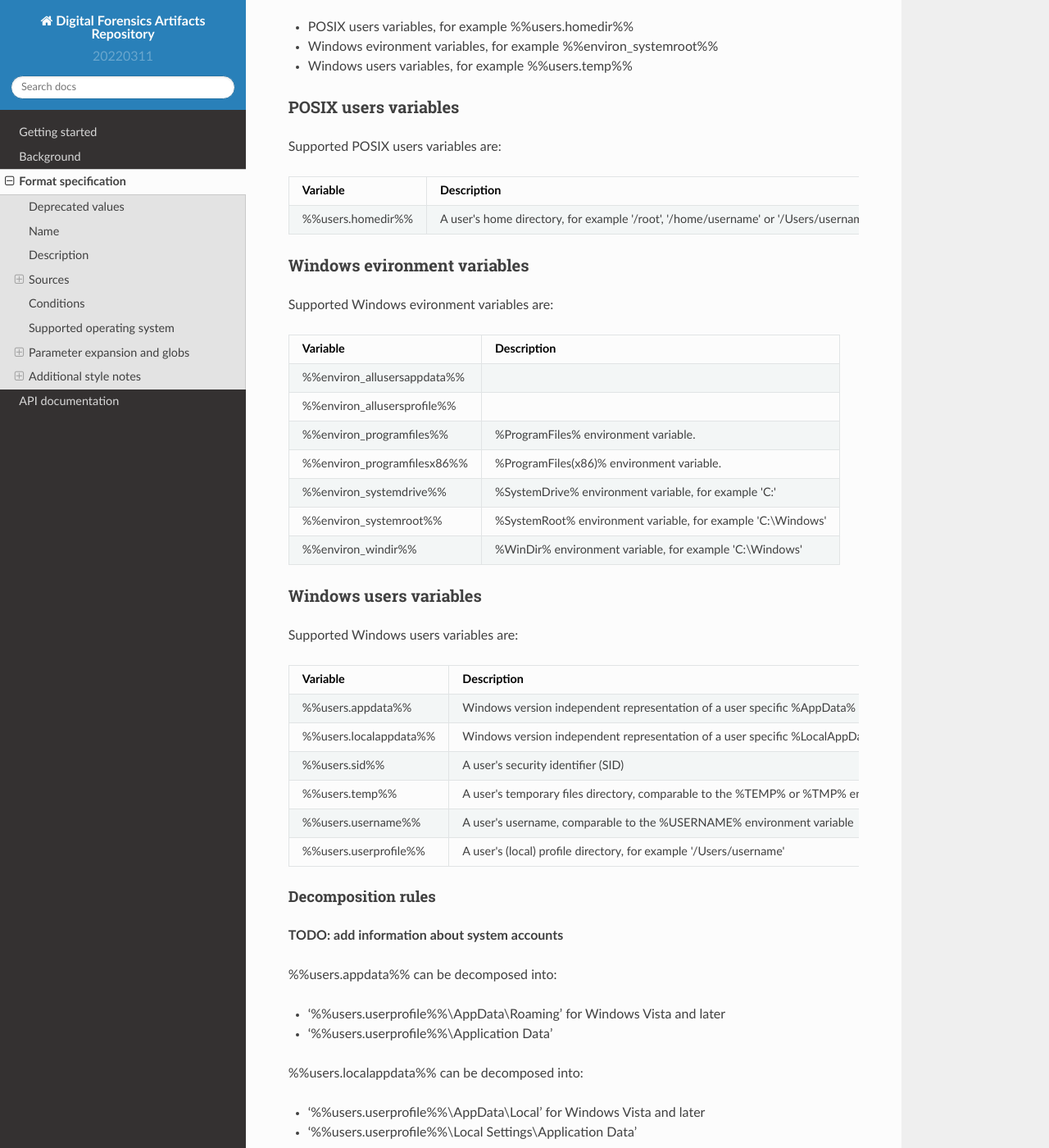
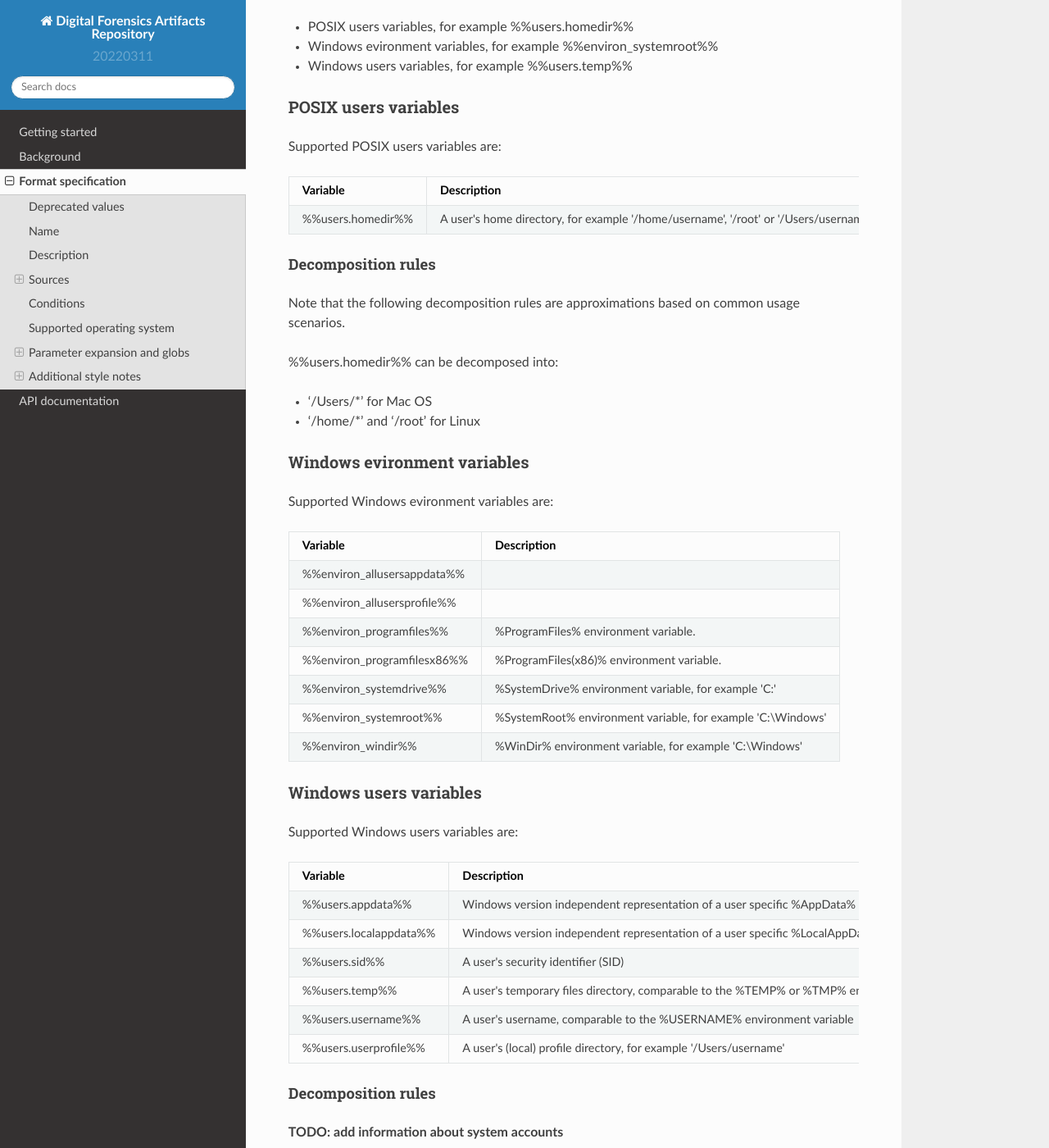
Before and after one commit to ForensicArtifacts/artifacts, a Sphinx documentation site: the page built from docs/sources/Format-specification.md, in a window 1280 px wide and 1400 px high, scrolled down 6615 px. Shown: the whole window at 82% size. Built offline with Sphinx 7.4.7 and the Read the Docs theme 2.0.0, drawn with Linux system fonts in a browser that asks for light colours; some of the changed text lies outside the part shown.

Commit message:
Worked on format specification documentation #23

```diff
--- a/docs/sources/Format-specification.md
+++ b/docs/sources/Format-specification.md
@@ -308,7 +308,17 @@ Supported POSIX users variables are:
 
 Variable | Description
 --- | ---
-%%users.homedir%% | A user's home directory, for example '/root', '/home/username' or '/Users/username'
+%%users.homedir%% | A user's home directory, for example '/home/username', '/root' or '/Users/username'
+
+#### Decomposition rules
+
+Note that the following decomposition rules are approximations based on
+common usage scenarios.
+
+%%users.homedir%% can be decomposed into:
+
+* '/Users/*' for Mac OS
+* '/home/*' and '/root' for Linux
 
 ### Windows evironment variables
 
@@ -341,6 +351,9 @@ Variable | Description
 
 **TODO: add information about system accounts**
 
+Note that the following decomposition rules are approximations based on
+common usage scenarios.
+
 %%users.appdata%% can be decomposed into:
 
 * '%%users.userprofile%%\\AppData\\Roaming' for Windows Vista and later
@@ -358,6 +371,11 @@ Variable | Description
 %%users.temp%% can be decomposed into:
 
 * '%%users.localappdata%%\\Temp'
+
+%%users.userprofile%% can be decomposed into:
+
+* 'Documents and Settings\*'
+* 'Users\*' for Windows Vista and later
 
 ## Additional style notes
 
```
